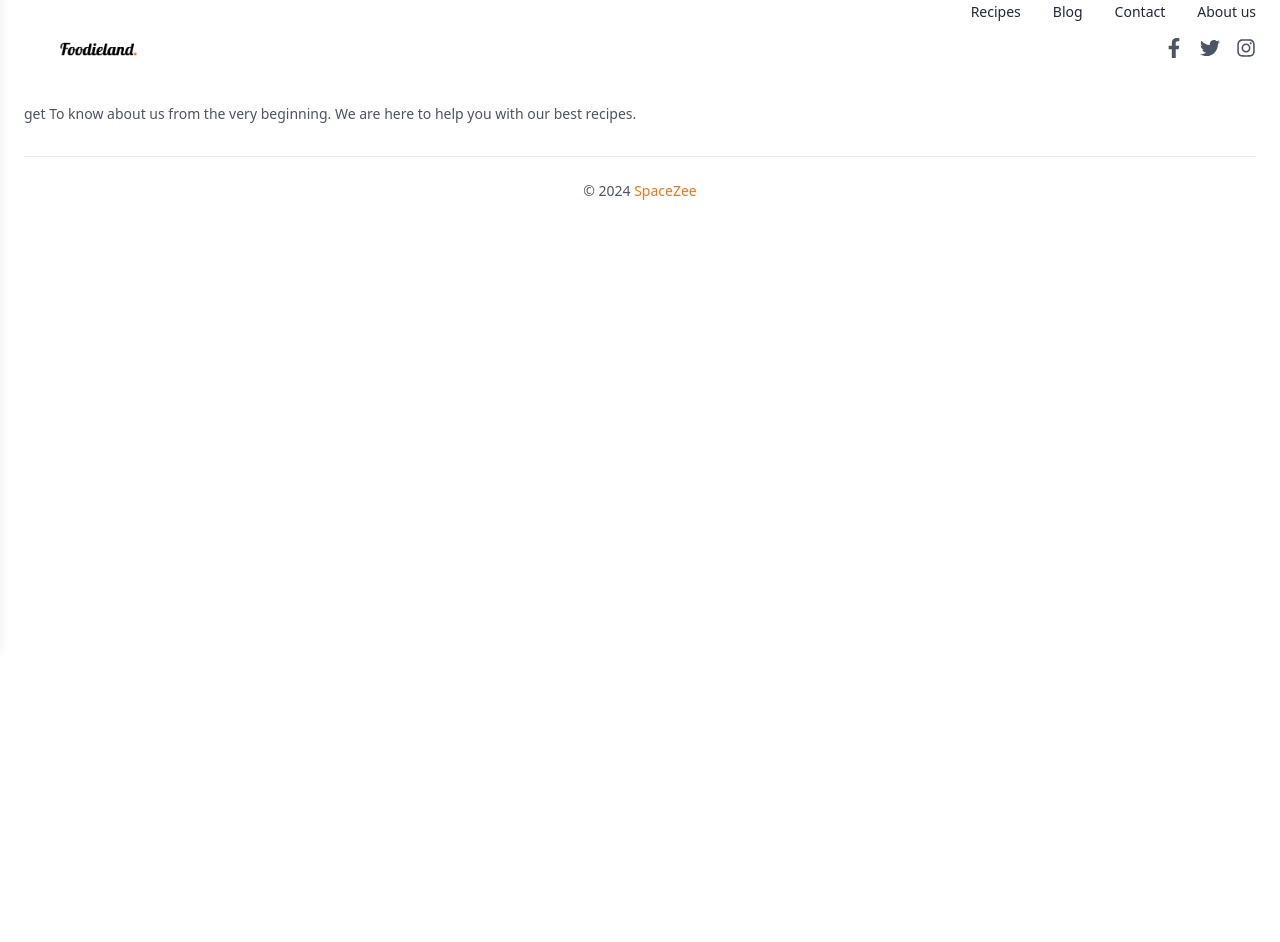
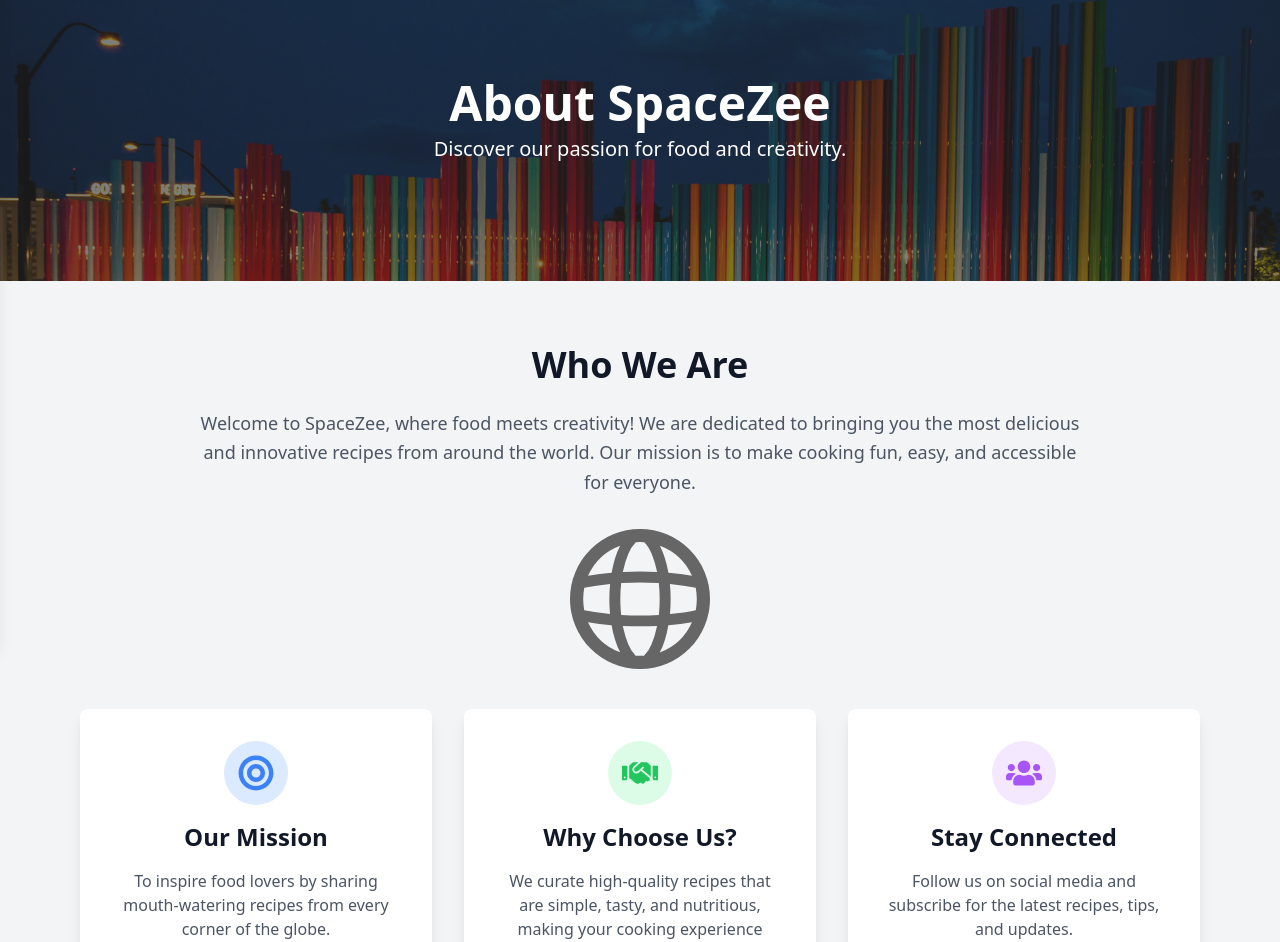
Before and after one commit to mahadi-zulfiker/SpaceZee, a Next.js app: page /aboutUs in a window 1280 px wide. Shown: the part 155-1097 px from the top of the page. Before the commit the page ends 800 px from the top, so only its background shows below. Built offline with nearby package versions, Linux system fonts and the light colour scheme.

Commit message:
about us page done

```diff
--- a/src/app/aboutUs/page.jsx
+++ b/src/app/aboutUs/page.jsx
@@ -1,17 +1,110 @@
-import Footer from '@/components/Footer'
-import Navbar from '@/components/Navbar'
-import React from 'react'
+"use client";
+import Footer from '@/components/Footer';
+import Navbar from '@/components/Navbar';
+import Image from 'next/image';
+import { FaUsers, FaBullseye, FaHandshake } from 'react-icons/fa';
+import globe from '../../../public/globe.svg';
+import aboutUsBreadCrumb from '../../../public/about_service.jpg';
+import Swal from 'sweetalert2';
+import { useState } from 'react';
+import user from "../../../public/user.png"
 
 function AboutUs() {
+    const [formData, setFormData] = useState({ name: '', email: '', message: '' });
+
+    const handleChange = (e) => {
+        setFormData({ ...formData, [e.target.name]: e.target.value });
+    };
+
+    const handleSubmit = (e) => {
+        e.preventDefault();
+        Swal.fire({
+            title: 'Message Sent!',
+            text: 'We will get back to you shortly.',
+            icon: 'success',
+            confirmButtonText: 'OK'
+        });
+        setFormData({ name: '', email: '', message: '' });
+    };
+
     return (
-        <div>
+        <div className="bg-gray-100 min-h-screen">
             <Navbar />
-            <div>
+            {/* Banner Section */}
+            <div className="relative w-full h-80">
+                <Image src={aboutUsBreadCrumb} alt="About Us Banner" layout="fill" objectFit="cover" className="opacity-80" />
+                <div className="absolute inset-0 flex flex-col justify-center items-center text-white text-center bg-black bg-opacity-50 p-6">
+                    <h1 className="text-5xl font-bold">About SpaceZee</h1>
+                    <p className="text-xl mt-2 max-w-2xl">Discover our passion for food and creativity.</p>
+                </div>
+            </div>
 
+            {/* About Section */}
+            <div className="max-w-7xl mx-auto px-6 md:px-12 lg:px-20 py-16 text-center">
+                <h2 className="text-4xl font-bold mb-6 text-gray-900">Who We Are</h2>
+                <p className="text-gray-600 max-w-4xl mx-auto mb-8 text-lg leading-relaxed">
+                    Welcome to SpaceZee, where food meets creativity! We are dedicated to bringing you the most delicious and innovative recipes from around the world.
+                    Our mission is to make cooking fun, easy, and accessible for everyone.
+                </p>
+                <div className="flex justify-center">
+                    <Image src={globe} alt="Globe Icon" width={140} height={140} />
+                </div>
+
+                {/* Why Choose Us Section */}
+                <div className="grid grid-cols-1 md:grid-cols-2 lg:grid-cols-3 gap-8 mt-10">
+                    <div className="bg-white p-8 rounded-lg shadow-lg transition hover:shadow-xl flex flex-col items-center text-center">
+                        <div className="flex items-center justify-center w-16 h-16 bg-blue-100 rounded-full mb-4">
+                            <FaBullseye className="text-blue-500 text-4xl" />
+                        </div>
+                        <h3 className="text-2xl font-semibold text-gray-900">Our Mission</h3>
+                        <p className="text-gray-600 mt-4">To inspire food lovers by sharing mouth-watering recipes from every corner of the globe.</p>
+                    </div>
+                    <div className="bg-white p-8 rounded-lg shadow-lg transition hover:shadow-xl flex flex-col items-center text-center">
+                        <div className="flex items-center justify-center w-16 h-16 bg-green-100 rounded-full mb-4">
+                            <FaHandshake className="text-green-500 text-4xl" />
+                        </div>
+                        <h3 className="text-2xl font-semibold text-gray-900">Why Choose Us?</h3>
+                        <p className="text-gray-600 mt-4">We curate high-quality recipes that are simple, tasty, and nutritious, making your cooking experience enjoyable.</p>
+                    </div>
+                    <div className="bg-white p-8 rounded-lg shadow-lg transition hover:shadow-xl flex flex-col items-center text-center">
+                        <div className="flex items-center justify-center w-16 h-16 bg-purple-100 rounded-full mb-4">
+                            <FaUsers className="text-purple-500 text-4xl" />
+                        </div>
+                        <h3 className="text-2xl font-semibold text-gray-900">Stay Connected</h3>
+                        <p className="text-gray-600 mt-4">Follow us on social media and subscribe for the latest recipes, tips, and updates.</p>
+                    </div>
+                </div>
+
+                {/* Team Section */}
+                <div className="mt-16">
+                    <h3 className="text-3xl font-bold text-gray-900 mb-6">Meet Our Team</h3>
+                    <div className="grid grid-cols-1 md:grid-cols-2 lg:grid-cols-3 gap-8">
+                        {['Alex', 'Sarah', 'John'].map((name, index) => (
+                            <div key={index} className="bg-white p-6 rounded-lg shadow-lg text-center">
+                                <Image src={user} alt={name} width={100} height={100} className="rounded-full mx-auto" />
+                                <h4 className="text-xl font-semibold mt-4">{name}</h4>
+                                <p className="text-gray-500">{name === 'Alex' ? 'Head Chef' : name === 'Sarah' ? 'Recipe Developer' : 'Content Manager'}</p>
+                                <p className="text-gray-600 mt-2 italic">“Cooking is an art, and every recipe tells a story.”</p>
+                            </div>
+                        ))}
+                    </div>
+                </div>
+
+                {/* Contact Section */}
+                <div className="mt-12 bg-white p-10 rounded-lg shadow-lg max-w-3xl mx-auto">
+                    <h3 className="text-3xl font-bold mb-4 text-center text-gray-900">Get In Touch</h3>
+                    <form onSubmit={handleSubmit} className="space-y-6">
+                        <input type="text" name="name" value={formData.name} onChange={handleChange} placeholder="Your Name" className="w-full px-5 py-3 border rounded-lg focus:outline-none focus:ring-2 focus:ring-orange-500 text-gray-800" required />
+                        <input type="email" name="email" value={formData.email} onChange={handleChange} placeholder="Your Email" className="w-full px-5 py-3 border rounded-lg focus:outline-none focus:ring-2 focus:ring-orange-500 text-gray-800" required />
+                        <textarea name="message" value={formData.message} onChange={handleChange} placeholder="Your Message" rows="4" className="w-full px-5 py-3 border rounded-lg focus:outline-none focus:ring-2 focus:ring-orange-500 text-gray-800" required></textarea>
+                        <button type="submit" className="w-full bg-orange-500 text-white py-3 rounded-lg text-lg font-semibold hover:bg-orange-600 transition">Send Message</button>
+                    </form>
+                </div>
             </div>
+
             <Footer />
         </div>
-    )
+    );
 }
 
-export default AboutUs
+export default AboutUs;
```
Also changed, not shown: public/about_service.jpg (added), public/user.png (added).
